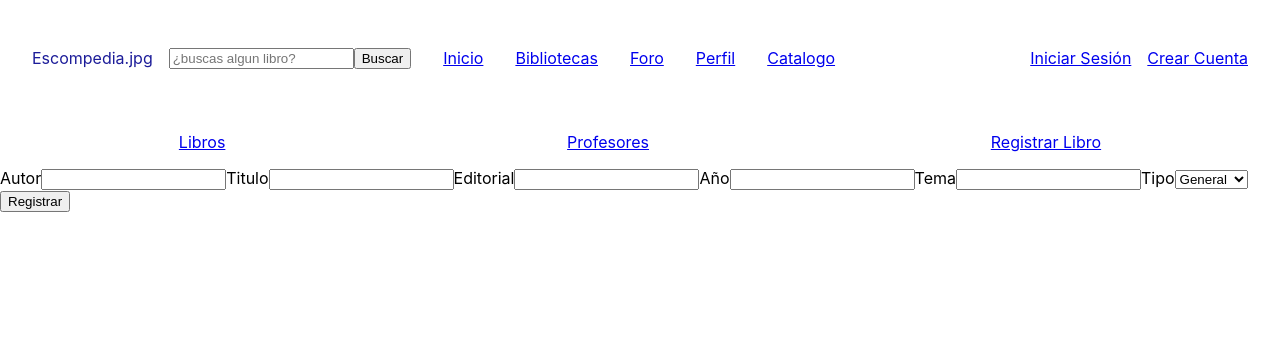
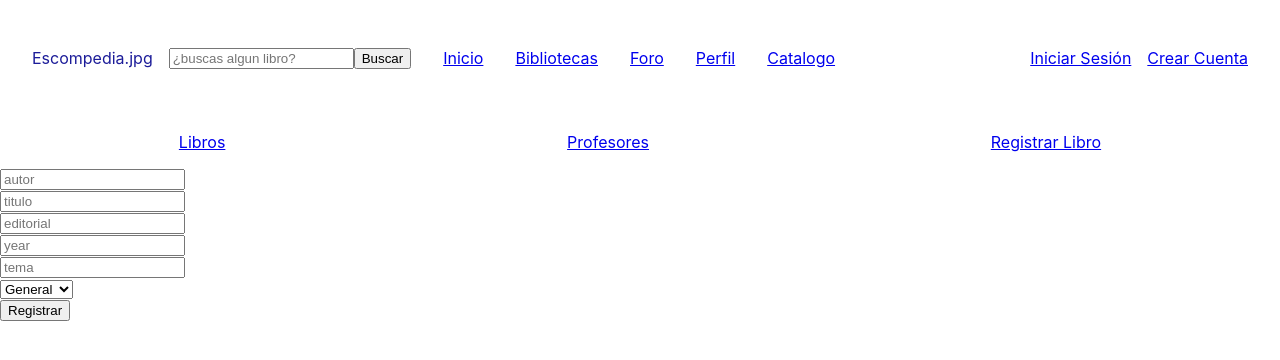
Before and after one commit to MiguelG52/ESCOMpedia, a React (Create React App) app in the folder escompedia/: page /registrarLibro in a window 1280 px wide. Shown: the top 360 px of the page. Built offline with nearby package versions, Linux system fonts and the light colour scheme; no server answers.

Commit message:
Componente Review y correccion inputs (registro libro y reseña)

```diff
--- a/escompedia/src/firebase/Config.jsx
+++ b/escompedia/src/firebase/Config.jsx
@@ -47,6 +47,18 @@ class Firebase{
         })
     }
 
+    //registrar reseña
+    async regReview(idBook, autor, text, calificacion){
+        const reviews = this.db.collection("Reviews");
+        await reviews.add({
+            idBook,
+            autor,
+            text,
+            calificacion,
+            createdAt: firebase.firestore.FieldValue.serverTimestamp()
+        })
+    }
+
     //Obetener la referencia de alguna coleccion
     getCollection(collection){
         const ref = this.db.collection(collection);
--- a/escompedia/src/views/Catalogo/Libro.jsx
+++ b/escompedia/src/views/Catalogo/Libro.jsx
@@ -2,20 +2,20 @@ import { useContext } from "react";
 import { useDocumentData } from "react-firebase-hooks/firestore";
 import { useParams } from "react-router-dom";
 import { authContext } from "../../context/authContext";
+import Review from "./review";
 
 const Libro = ()=>{
     const { bookId } = useParams(); //Obtiene el id del libro desde los parametros de la url
     const {firebase} = useContext(authContext);
     const libroRef = firebase.getDocument("Libros", bookId);
     const [libro, loading, error] = useDocumentData(libroRef); //Obtiene los datos de un documento
-    // const {titulo, autor, year, editorial} = libro
     console.log(libro);
 
     if(loading){
         return <div>Loading...</div>
     }
-
     return(
+        <>
         <main>
             {libro && (
                 <div>
@@ -27,6 +27,8 @@ const Libro = ()=>{
                 )
             }
         </main>
+        <Review bookId={bookId}/>
+        </>
     )
 }
 
--- a/escompedia/src/views/Catalogo/RegistrarLibro.jsx
+++ b/escompedia/src/views/Catalogo/RegistrarLibro.jsx
@@ -1,49 +1,50 @@
-import React, { useContext, useRef } from 'react'
+import React, { useContext} from 'react'
+import { Input } from '../../components/Input';
 import { authContext } from '../../context/authContext';
+import { useValidacion } from '../../hooks';
 import NavCatalogo from './NavCatalogo';
+
+const STATE_INICIAL = {
+    autor: "",
+    titulo: "",
+    editorial: "",
+    year: "",
+    tema: "",
+    tipo: "general"
+}
+
+const validarCampos = (valores) =>{
+    let errores = {};
+    //Valida review
+    // if(!valores.review) errores.review = "La reseña es obligatoria";
+    return errores
+}
 
 const RegistrarLibro = ()=> {
     const {firebase} = useContext(authContext);
 
-    const autorRef = useRef(null);
-    const tituloRef = useRef(null);
-    const editorialRef = useRef(null);
-    const yearRef = useRef(null);
-    const temaRef = useRef(null);
-    const tipoRef = useRef(null)
+    const {Valores, Errores, handleChange, handleSubmit, handleBlur} = useValidacion(STATE_INICIAL,validarCampos, registrarLibro);
+    const {autor, titulo, editorial, year, tema, tipo} = Valores;
 
-    const regLib =(event)=>{
-        event.preventDefault();
-        //Se registra el libro en firebase
-        const titulo = tituloRef.current.value;
-        const autor = autorRef.current.value;
-        const editorial = editorialRef.current.value;
-        const year = yearRef.current.value;
-        const tema = temaRef.current.value;
-        const tipo = tipoRef.current.value;
+    function registrarLibro (){
         firebase.regLibro(titulo, autor, editorial, year, tema, tipo);
     }
+
 
     return (
         <>
         <NavCatalogo/>
-        <form onSubmit={regLib}>
-            <label htmlFor="autor">Autor</label>
-            <input type="text" id="autor" name="autor" ref={autorRef}/>
-            <label htmlFor="titulo">Titulo</label>
-            <input type="text" id="titulo" name="titulo" ref={tituloRef}/>
-            <label htmlFor="editorial">Editorial</label>
-            <input type="text" id="editorial" name="editorial" ref={editorialRef}/>
-            <label htmlFor="year">Año</label>
-            <input type="number" name="year" id="year" ref={yearRef}/>
-            <label htmlFor="tema">Tema</label>
-            <input type="text" id="tema" name="tema" ref={temaRef}/>
-            <label htmlFor="tipo">Tipo</label>
-            <select name="tipo" id="select" defaultValue={"general"} ref={tipoRef} >
+        <form onSubmit={handleSubmit}>
+            <Input type="text" id="autor" name="autor" value={autor} onChange={handleChange} onBlur={handleBlur} placeholder="autor"/>
+            <Input type="text" id="titulo" name="titulo" value={titulo} onChange={handleChange} onBlur={handleBlur} placeholder="titulo"/>
+            <Input type="text" id="editorial" name="editorial" value={editorial} onChange={handleChange} onBlur={handleBlur} placeholder="editorial"/>
+            <Input type="number" id="year" name="year" value={year} onChange={handleChange} onBlur={handleBlur} placeholder="year"/>
+            <Input type="text" id="tema" name="tema" value={tema} onChange={handleChange} onBlur={handleBlur} placeholder="tema"/>
+            <select name="tipo" id="tipo" value={tipo} onChange={handleChange} onBlur={handleBlur} >
                 <option value="general">General</option>
                 <option value="profesor">Profesor</option>
             </select>
-            <input type="submit" value="Registrar"/>
+            <Input type="submit" id="Registrar" name="Registrar" value="Registrar"/>
         </form>
         </>
     );
--- /dev/null
+++ b/escompedia/src/views/Catalogo/review.jsx
@@ -0,0 +1,65 @@
+import { useContext } from "react";
+import { useCollectionData} from "react-firebase-hooks/firestore";
+import { Input } from "../../components/Input";
+import { authContext } from "../../context/authContext";
+import { useValidacion } from "../../hooks";
+
+const STATE_INICIAL = {
+    review: "",
+    calificacion: 5
+}
+
+const validarCampos = (valores) =>{
+    let errores = {};
+    //Valida review
+    if(!valores.review) errores.review = "La reseña es obligatoria";
+    return errores
+}
+
+const Review = ({bookId})=>{
+    const {firebase, usuario} = useContext(authContext);
+    const reviewsRef = firebase.getCollection("Reviews");
+    const reviewsQuery = reviewsRef.where("idBook", "==", bookId);
+    const [reviews, loading, error] = useCollectionData(reviewsQuery, {idField: "id"});
+    console.log(reviews)
+
+    const {Valores, Errores, handleChange, handleSubmit, handleBlur} = useValidacion(STATE_INICIAL,validarCampos, enviarReview);
+    const {review, calificacion} = Valores;
+
+    function enviarReview(){
+        firebase.regReview(bookId, usuario.displayName, review, calificacion);
+    }
+
+    return(
+        <section>
+            <form onSubmit={handleSubmit}>
+                <Input type="text" id="review" name="review" placeholder="review" onChange={handleChange} onBlur={handleBlur} value={review}/>
+                {Errores.review && <p>{Errores.review}</p> }
+                <select name="calificacion" id="calificacion" value={calificacion} onChange={handleChange} onBlur={handleBlur} >
+                    <option value="5">⭐⭐⭐⭐⭐</option>
+                    <option value="4">⭐⭐⭐⭐</option>
+                    <option value="3">⭐⭐⭐</option>
+                    <option value="2">⭐⭐</option>
+                    <option value="1">⭐</option>
+                 </select>
+                <Input type="submit" id="enviar" name="enviar" value="Escribir reseña"/>
+            </form>
+
+            <div>
+                <h1>Reseñas</h1>
+                {loading?<h2>Loading reviews...</h2>:
+                (
+                    reviews.map(({autor, text, createdAt, id, calificacion})=>(
+                        <div key={id}>
+                            {<p>{createdAt?.toDate()?.toString()}</p>}
+                            <p>{autor}: {text}</p>
+                            <p>{"⭐".repeat(calificacion)}</p>
+                        </div>
+                    ))
+                )}
+            </div>
+        </section>
+    )
+}
+
+export default Review;
```
